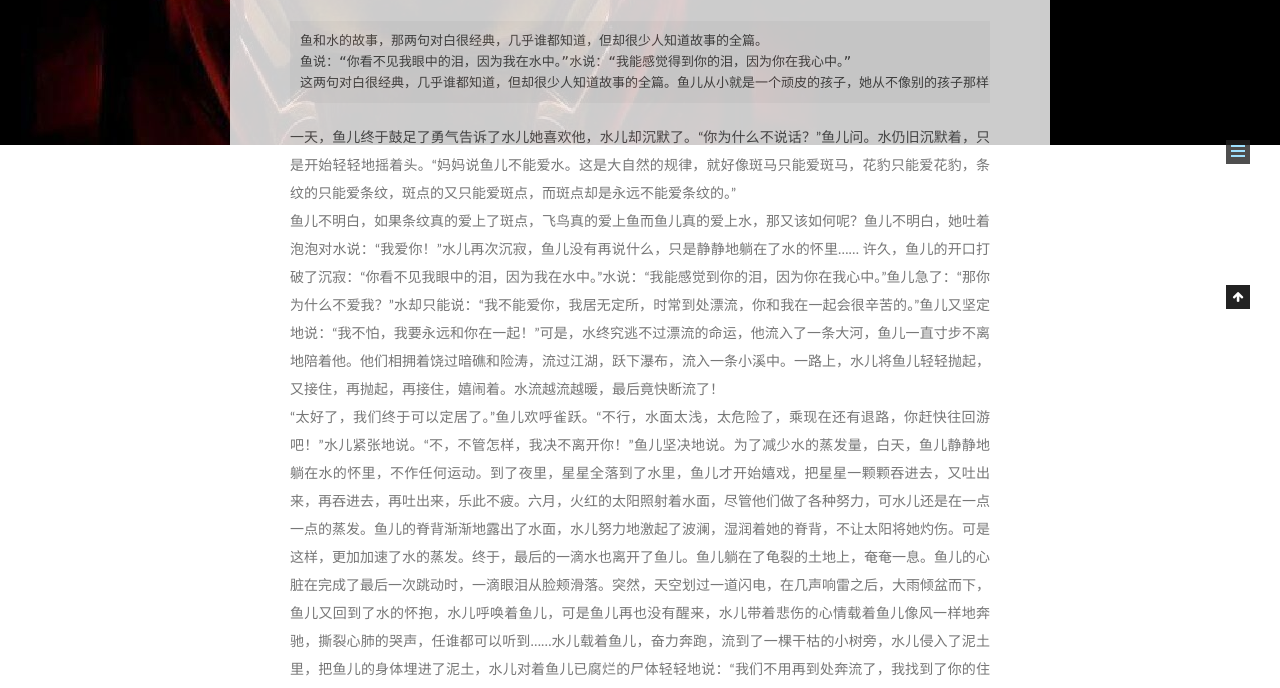
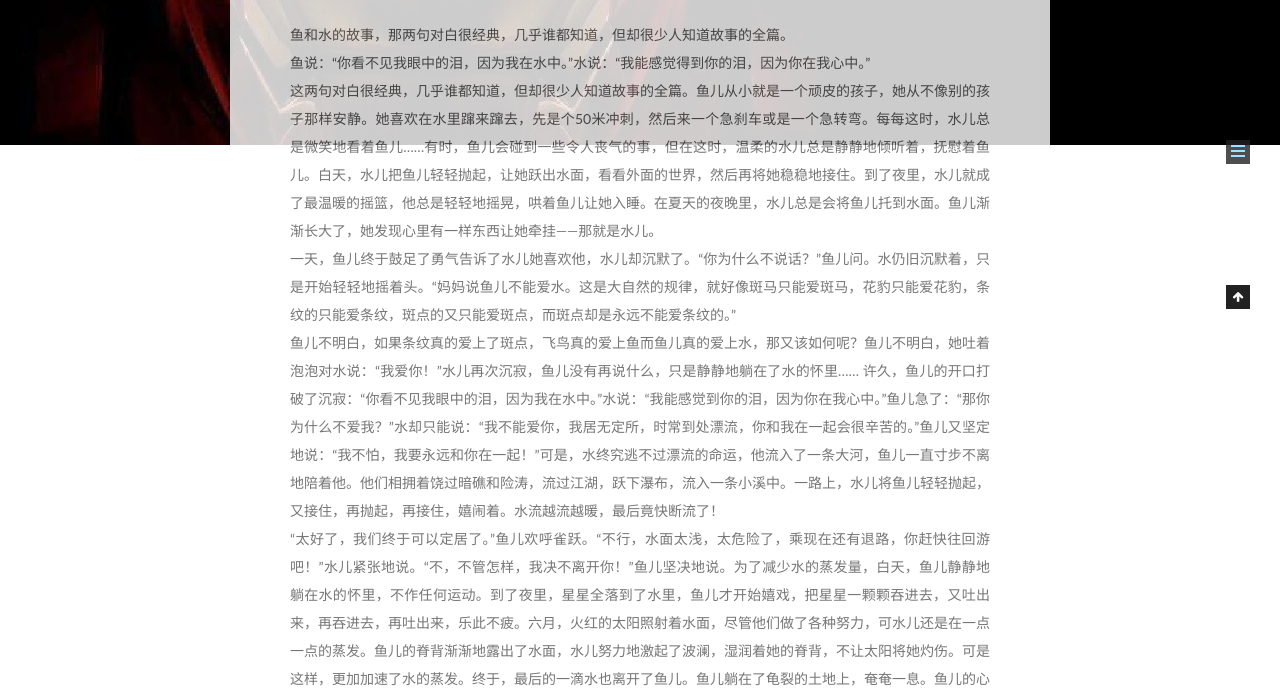
Before and after one commit to zhuijiling/zhuijiling.github.io, a plain HTML site: page 2018/08/03/鱼和水/index.html in a window 1280 px wide. Shown: the part 591-1279 px from the top of the page. Drawn offline with Linux system fonts and the light colour scheme.

Commit message:
Site updated: 2018-08-03 22:30:55

```diff
--- a/2018/08/03/鱼和水/index.html
+++ b/2018/08/03/鱼和水/index.html
@@ -79,17 +79,17 @@
 
 
 
-<meta name="description" content="鱼和水的故事，那两句对白很经典，几乎谁都知道，但却很少人知道故事的全篇。 鱼说：“你看不见我眼中的泪，因为我在水中。”水说：“我能感觉得到你的泪，因为你在我心中。” 这两句对白很经典，几乎谁都知道，但却很少人知道故事的全篇。鱼儿从小就是一个顽皮的孩子，她从不像别的孩子那样安静。她喜欢在水里蹿来蹿去，先是个50米冲刺，然后来一个急刹车或是一个急转弯。每每这时，水儿总是微笑地看着鱼儿……有时，鱼儿会碰">
+<meta name="description" content="鱼和水的故事，那两句对白很经典，几乎谁都知道，但却很少人知道故事的全篇。鱼说：“你看不见我眼中的泪，因为我在水中。”水说：“我能感觉得到你的泪，因为你在我心中。”这两句对白很经典，几乎谁都知道，但却很少人知道故事的全篇。鱼儿从小就是一个顽皮的孩子，她从不像别的孩子那样安静。她喜欢在水里蹿来蹿去，先是个50米冲刺，然后来一个急刹车或是一个急转弯。每每这时，水儿总是微笑地看着鱼儿……有时，鱼儿会碰到一">
 <meta property="og:type" content="article">
 <meta property="og:title" content="鱼和水">
 <meta property="og:url" content="http://yoursite.com/2018/08/03/鱼和水/index.html">
 <meta property="og:site_name" content="陌上阁.">
-<meta property="og:description" content="鱼和水的故事，那两句对白很经典，几乎谁都知道，但却很少人知道故事的全篇。 鱼说：“你看不见我眼中的泪，因为我在水中。”水说：“我能感觉得到你的泪，因为你在我心中。” 这两句对白很经典，几乎谁都知道，但却很少人知道故事的全篇。鱼儿从小就是一个顽皮的孩子，她从不像别的孩子那样安静。她喜欢在水里蹿来蹿去，先是个50米冲刺，然后来一个急刹车或是一个急转弯。每每这时，水儿总是微笑地看着鱼儿……有时，鱼儿会碰">
+<meta property="og:description" content="鱼和水的故事，那两句对白很经典，几乎谁都知道，但却很少人知道故事的全篇。鱼说：“你看不见我眼中的泪，因为我在水中。”水说：“我能感觉得到你的泪，因为你在我心中。”这两句对白很经典，几乎谁都知道，但却很少人知道故事的全篇。鱼儿从小就是一个顽皮的孩子，她从不像别的孩子那样安静。她喜欢在水里蹿来蹿去，先是个50米冲刺，然后来一个急刹车或是一个急转弯。每每这时，水儿总是微笑地看着鱼儿……有时，鱼儿会碰到一">
 <meta property="og:locale" content="zh-Hans">
-<meta property="og:updated_time" content="2018-08-03T13:49:22.389Z">
+<meta property="og:updated_time" content="2018-08-03T14:30:32.914Z">
 <meta name="twitter:card" content="summary">
 <meta name="twitter:title" content="鱼和水">
-<meta name="twitter:description" content="鱼和水的故事，那两句对白很经典，几乎谁都知道，但却很少人知道故事的全篇。 鱼说：“你看不见我眼中的泪，因为我在水中。”水说：“我能感觉得到你的泪，因为你在我心中。” 这两句对白很经典，几乎谁都知道，但却很少人知道故事的全篇。鱼儿从小就是一个顽皮的孩子，她从不像别的孩子那样安静。她喜欢在水里蹿来蹿去，先是个50米冲刺，然后来一个急刹车或是一个急转弯。每每这时，水儿总是微笑地看着鱼儿……有时，鱼儿会碰">
+<meta name="twitter:description" content="鱼和水的故事，那两句对白很经典，几乎谁都知道，但却很少人知道故事的全篇。鱼说：“你看不见我眼中的泪，因为我在水中。”水说：“我能感觉得到你的泪，因为你在我心中。”这两句对白很经典，几乎谁都知道，但却很少人知道故事的全篇。鱼儿从小就是一个顽皮的孩子，她从不像别的孩子那样安静。她喜欢在水里蹿来蹿去，先是个50米冲刺，然后来一个急刹车或是一个急转弯。每每这时，水儿总是微笑地看着鱼儿……有时，鱼儿会碰到一">
 
 
 
@@ -319,10 +319,7 @@
 
 
 
-        <pre><code>鱼和水的故事，那两句对白很经典，几乎谁都知道，但却很少人知道故事的全篇。
-鱼说：“你看不见我眼中的泪，因为我在水中。”水说：“我能感觉得到你的泪，因为你在我心中。”
-这两句对白很经典，几乎谁都知道，但却很少人知道故事的全篇。鱼儿从小就是一个顽皮的孩子，她从不像别的孩子那样安静。她喜欢在水里蹿来蹿去，先是个50米冲刺，然后来一个急刹车或是一个急转弯。每每这时，水儿总是微笑地看着鱼儿……有时，鱼儿会碰到一些令人丧气的事，但在这时，温柔的水儿总是静静地倾听着，抚慰着鱼儿。白天，水儿把鱼儿轻轻抛起，让她跃出水面，看看外面的世界，然后再将她稳稳地接住。到了夜里，水儿就成了最温暖的摇篮，他总是轻轻地摇晃，哄着鱼儿让她入睡。在夏天的夜晚里，水儿总是会将鱼儿托到水面。鱼儿渐渐长大了，她发现心里有一样东西让她牵挂——那就是水儿。
-</code></pre><p>一天，鱼儿终于鼓足了勇气告诉了水儿她喜欢他，水儿却沉默了。“你为什么不说话？”鱼儿问。水仍旧沉默着，只是开始轻轻地摇着头。“妈妈说鱼儿不能爱水。这是大自然的规律，就好像斑马只能爱斑马，花豹只能爱花豹，条纹的只能爱条纹，斑点的又只能爱斑点，而斑点却是永远不能爱条纹的。”<br>鱼儿不明白，如果条纹真的爱上了斑点，飞鸟真的爱上鱼而鱼儿真的爱上水，那又该如何呢？鱼儿不明白，她吐着泡泡对水说：“我爱你！”水儿再次沉寂，鱼儿没有再说什么，只是静静地躺在了水的怀里…… 许久，鱼儿的开口打破了沉寂：“你看不见我眼中的泪，因为我在水中。”水说：“我能感觉到你的泪，因为你在我心中。”鱼儿急了：“那你为什么不爱我？”水却只能说：“我不能爱你，我居无定所，时常到处漂流，你和我在一起会很辛苦的。”鱼儿又坚定地说：“我不怕，我要永远和你在一起！”可是，水终究逃不过漂流的命运，他流入了一条大河，鱼儿一直寸步不离地陪着他。他们相拥着饶过暗礁和险涛，流过江湖，跃下瀑布，流入一条小溪中。一路上，水儿将鱼儿轻轻抛起，又接住，再抛起，再接住，嬉闹着。水流越流越暖，最后竟快断流了！<br>“太好了，我们终于可以定居了。”鱼儿欢呼雀跃。“不行，水面太浅，太危险了，乘现在还有退路，你赶快往回游吧！”水儿紧张地说。“不，不管怎样，我决不离开你！”鱼儿坚决地说。为了减少水的蒸发量，白天，鱼儿静静地躺在水的怀里，不作任何运动。到了夜里，星星全落到了水里，鱼儿才开始嬉戏，把星星一颗颗吞进去，又吐出来，再吞进去，再吐出来，乐此不疲。六月，火红的太阳照射着水面，尽管他们做了各种努力，可水儿还是在一点一点的蒸发。鱼儿的脊背渐渐地露出了水面，水儿努力地激起了波澜，湿润着她的脊背，不让太阳将她灼伤。可是这样，更加加速了水的蒸发。终于，最后的一滴水也离开了鱼儿。鱼儿躺在了龟裂的土地上，奄奄一息。鱼儿的心脏在完成了最后一次跳动时，一滴眼泪从脸颊滑落。突然，天空划过一道闪电，在几声响雷之后，大雨倾盆而下，鱼儿又回到了水的怀抱，水儿呼唤着鱼儿，可是鱼儿再也没有醒来，水儿带着悲伤的心情载着鱼儿像风一样地奔驰，撕裂心肺的哭声，任谁都可以听到……水儿载着鱼儿，奋力奔跑，流到了一棵干枯的小树旁，水儿侵入了泥土里，把鱼儿的身体埋进了泥土，水儿对着鱼儿已腐烂的尸体轻轻地说：“我们不用再到处奔流了，我找到了你的住所，从今以后，你中有我，我中有你……” 不知道过了多少年，树顶上长出了嫩绿色的新芽，在上面有一滴水珠，阳光下闪闪发亮，那是鱼儿流下的眼泪……<br>鱼说：“你看不见我眼中的泪，因为我在水中。”<br>水说：“我能感觉到你的泪，因为你在我心中。”</p>
+        <p>鱼和水的故事，那两句对白很经典，几乎谁都知道，但却很少人知道故事的全篇。<br>鱼说：“你看不见我眼中的泪，因为我在水中。”水说：“我能感觉得到你的泪，因为你在我心中。”<br>这两句对白很经典，几乎谁都知道，但却很少人知道故事的全篇。鱼儿从小就是一个顽皮的孩子，她从不像别的孩子那样安静。她喜欢在水里蹿来蹿去，先是个50米冲刺，然后来一个急刹车或是一个急转弯。每每这时，水儿总是微笑地看着鱼儿……有时，鱼儿会碰到一些令人丧气的事，但在这时，温柔的水儿总是静静地倾听着，抚慰着鱼儿。白天，水儿把鱼儿轻轻抛起，让她跃出水面，看看外面的世界，然后再将她稳稳地接住。到了夜里，水儿就成了最温暖的摇篮，他总是轻轻地摇晃，哄着鱼儿让她入睡。在夏天的夜晚里，水儿总是会将鱼儿托到水面。鱼儿渐渐长大了，她发现心里有一样东西让她牵挂——那就是水儿。<br>一天，鱼儿终于鼓足了勇气告诉了水儿她喜欢他，水儿却沉默了。“你为什么不说话？”鱼儿问。水仍旧沉默着，只是开始轻轻地摇着头。“妈妈说鱼儿不能爱水。这是大自然的规律，就好像斑马只能爱斑马，花豹只能爱花豹，条纹的只能爱条纹，斑点的又只能爱斑点，而斑点却是永远不能爱条纹的。”<br>鱼儿不明白，如果条纹真的爱上了斑点，飞鸟真的爱上鱼而鱼儿真的爱上水，那又该如何呢？鱼儿不明白，她吐着泡泡对水说：“我爱你！”水儿再次沉寂，鱼儿没有再说什么，只是静静地躺在了水的怀里…… 许久，鱼儿的开口打破了沉寂：“你看不见我眼中的泪，因为我在水中。”水说：“我能感觉到你的泪，因为你在我心中。”鱼儿急了：“那你为什么不爱我？”水却只能说：“我不能爱你，我居无定所，时常到处漂流，你和我在一起会很辛苦的。”鱼儿又坚定地说：“我不怕，我要永远和你在一起！”可是，水终究逃不过漂流的命运，他流入了一条大河，鱼儿一直寸步不离地陪着他。他们相拥着饶过暗礁和险涛，流过江湖，跃下瀑布，流入一条小溪中。一路上，水儿将鱼儿轻轻抛起，又接住，再抛起，再接住，嬉闹着。水流越流越暖，最后竟快断流了！<br>“太好了，我们终于可以定居了。”鱼儿欢呼雀跃。“不行，水面太浅，太危险了，乘现在还有退路，你赶快往回游吧！”水儿紧张地说。“不，不管怎样，我决不离开你！”鱼儿坚决地说。为了减少水的蒸发量，白天，鱼儿静静地躺在水的怀里，不作任何运动。到了夜里，星星全落到了水里，鱼儿才开始嬉戏，把星星一颗颗吞进去，又吐出来，再吞进去，再吐出来，乐此不疲。六月，火红的太阳照射着水面，尽管他们做了各种努力，可水儿还是在一点一点的蒸发。鱼儿的脊背渐渐地露出了水面，水儿努力地激起了波澜，湿润着她的脊背，不让太阳将她灼伤。可是这样，更加加速了水的蒸发。终于，最后的一滴水也离开了鱼儿。鱼儿躺在了龟裂的土地上，奄奄一息。鱼儿的心脏在完成了最后一次跳动时，一滴眼泪从脸颊滑落。突然，天空划过一道闪电，在几声响雷之后，大雨倾盆而下，鱼儿又回到了水的怀抱，水儿呼唤着鱼儿，可是鱼儿再也没有醒来，水儿带着悲伤的心情载着鱼儿像风一样地奔驰，撕裂心肺的哭声，任谁都可以听到……水儿载着鱼儿，奋力奔跑，流到了一棵干枯的小树旁，水儿侵入了泥土里，把鱼儿的身体埋进了泥土，水儿对着鱼儿已腐烂的尸体轻轻地说：“我们不用再到处奔流了，我找到了你的住所，从今以后，你中有我，我中有你……” 不知道过了多少年，树顶上长出了嫩绿色的新芽，在上面有一滴水珠，阳光下闪闪发亮，那是鱼儿流下的眼泪……<br>鱼说：“你看不见我眼中的泪，因为我在水中。”<br>水说：“我能感觉到你的泪，因为你在我心中。”</p>
 
 
     </div>
```
Also changed, not shown: index.html (+1 -4 lines).
